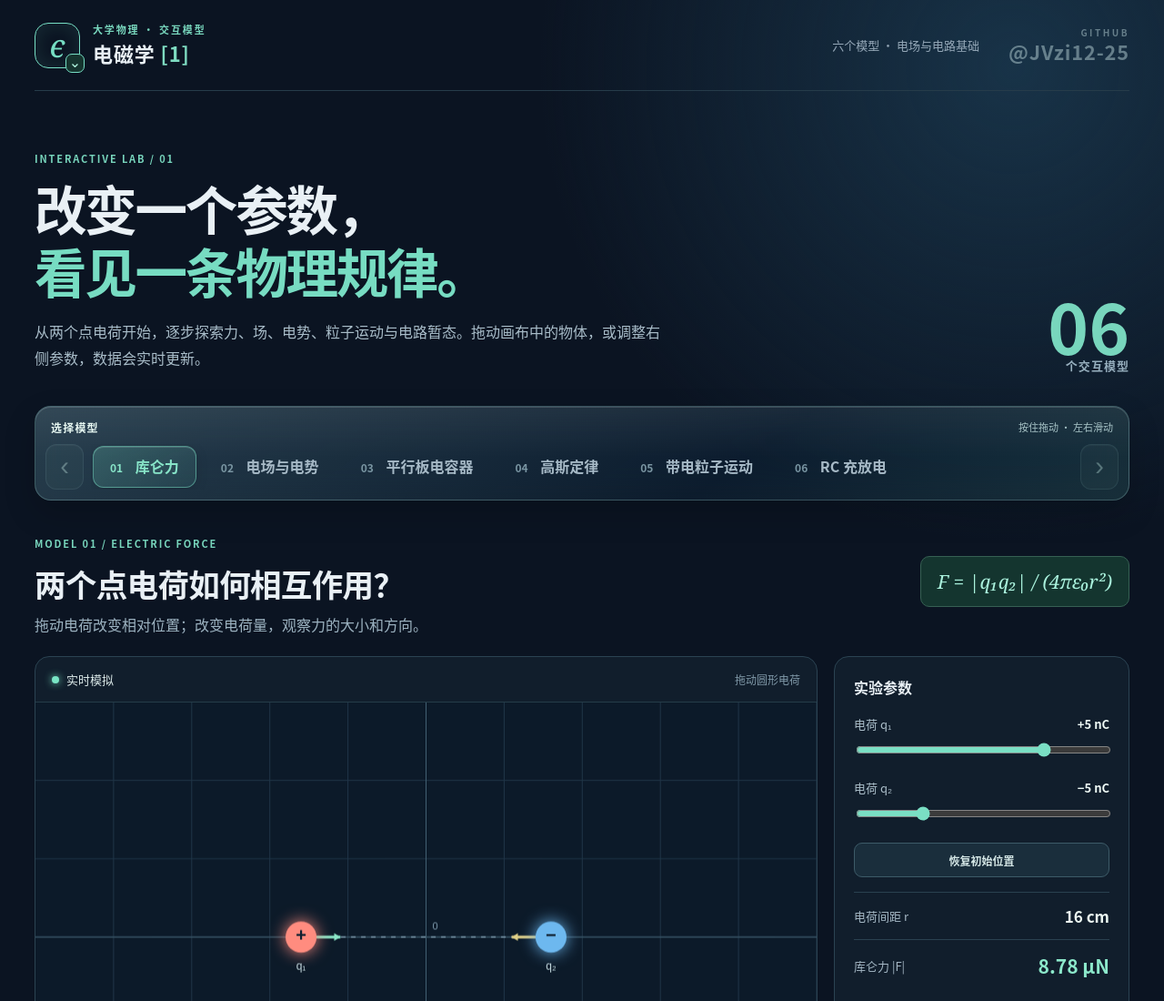
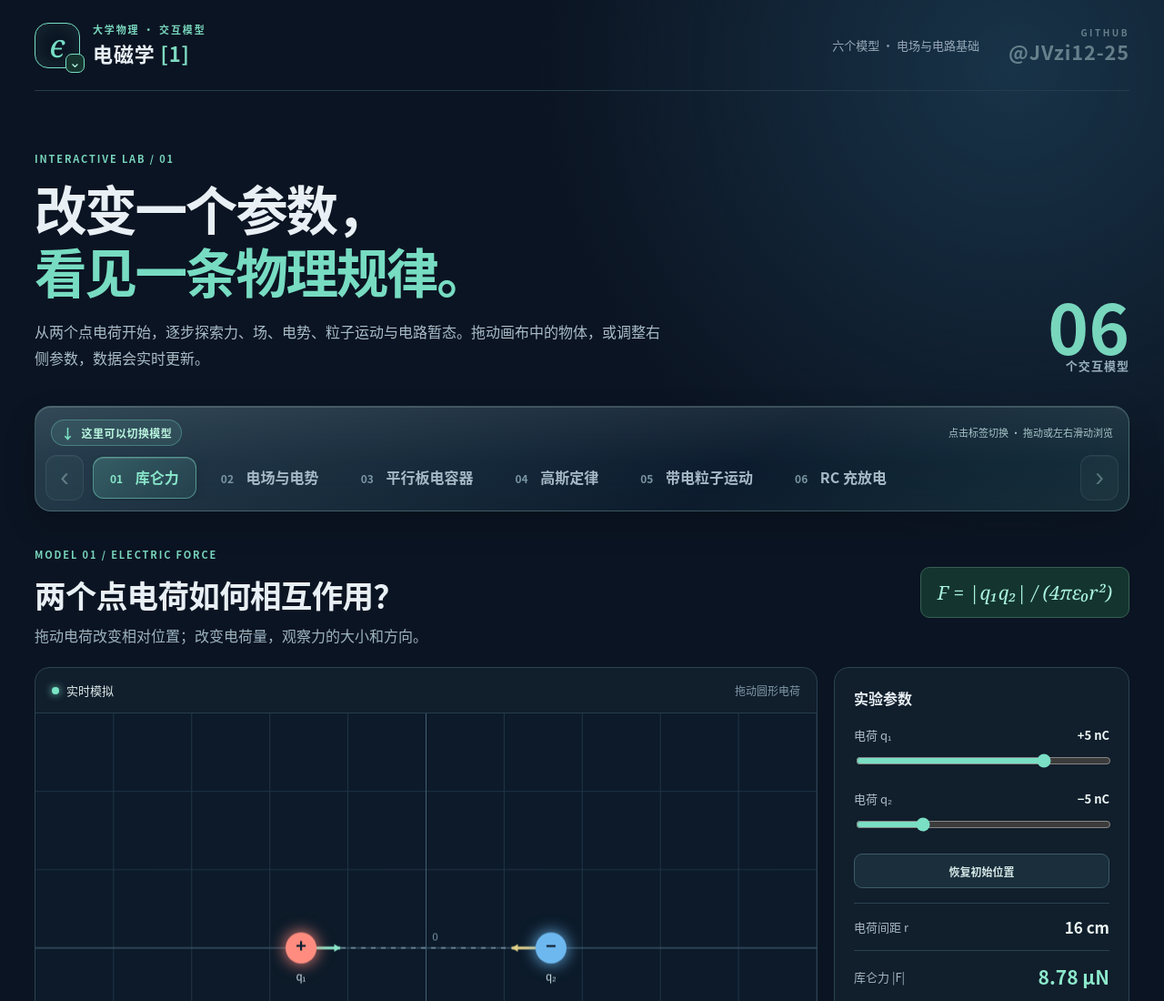
Before and after one commit to JVzi12-25/College-Physics-Digital-Models, a website with bundled scripts: page 电磁学[1]/index.html in a window 1280 px wide. Shown: the top 1100 px of the page at 91% size. Built offline with nearby package versions, Linux system fonts and the light colour scheme.

Commit message:
Clarify model switching controls

```diff
--- a/site.css
+++ b/site.css
@@ -57,7 +57,8 @@ body { margin: 0; background: radial-gradient(circle at 87% 5%, #183348 0, trans
   background: linear-gradient(to bottom, rgba(255, 255, 255, .055), transparent);
 }
 .model-nav-meta { position: relative; display: flex; align-items: center; justify-content: space-between; gap: 12px; padding: 3px 6px 10px; }
-.model-nav-meta strong { color: #e7f8f2; font-size: 12px; letter-spacing: .1em; }
+.model-nav-meta strong { display: inline-flex; align-items: center; gap: 7px; padding: 5px 10px; border: 1px solid rgba(125, 231, 202, .32); border-radius: 999px; background: rgba(125, 231, 202, .10); color: #baf5df; font-size: 12px; letter-spacing: .04em; }
+.model-nav-meta strong::before { content: "↓"; color: #7ce4c4; font-size: 15px; line-height: 1; }
 .model-nav-meta span { color: #a9c5c8; font-size: 11px; }
 .model-nav-row { position: relative; display: grid; grid-template-columns: 42px minmax(0, 1fr) 42px; align-items: stretch; gap: 8px; min-width: 0; }
 .model-nav-shell .model-nav { min-width: 0; width: 100%; margin: 0; padding: 2px; border: 0; user-select: none; }
--- a/电磁学[1]/index.html
+++ b/电磁学[1]/index.html
@@ -42,7 +42,7 @@
       </div>
 
       <div class="model-nav-shell">
-        <div class="model-nav-meta"><strong>选择模型</strong><span>按住拖动 · 左右滑动</span></div>
+        <div class="model-nav-meta"><strong>这里可以切换模型</strong><span>点击标签切换 · 拖动或左右滑动浏览</span></div>
         <div class="model-nav-row">
           <button class="model-nav-arrow" type="button" data-nav-step="-1" aria-label="向左浏览模型" aria-controls="model-nav">‹</button>
           <nav class="model-nav" id="model-nav" aria-label="选择模型，可左右拖动浏览">
```
Also changed, not shown: 电磁学[2]/index.html (+1 -1 lines).
